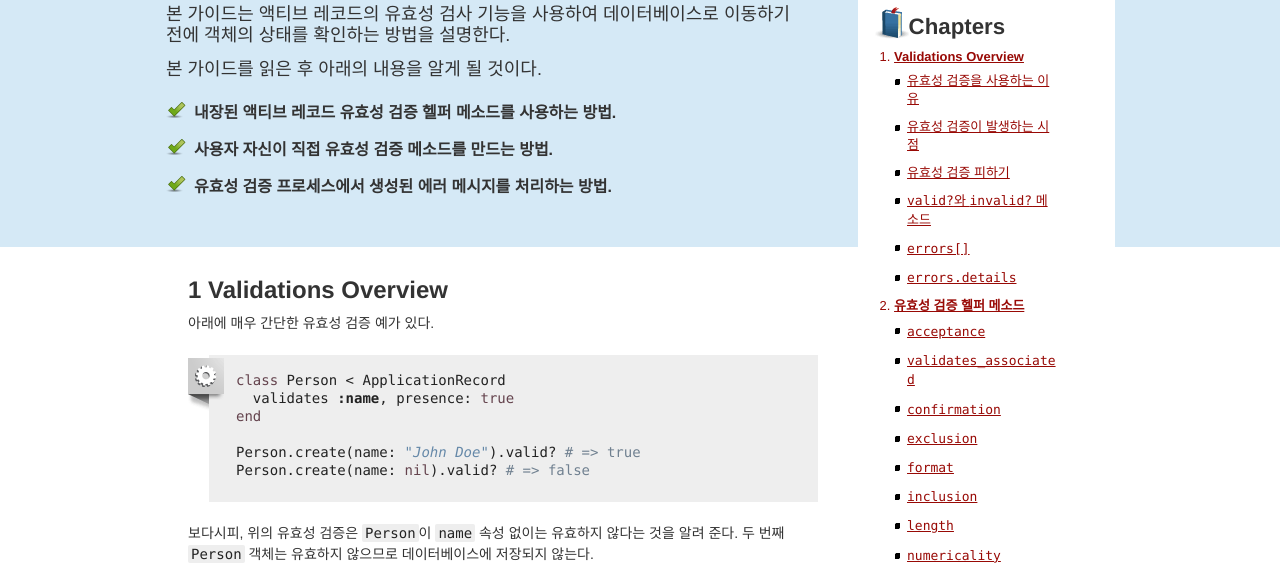
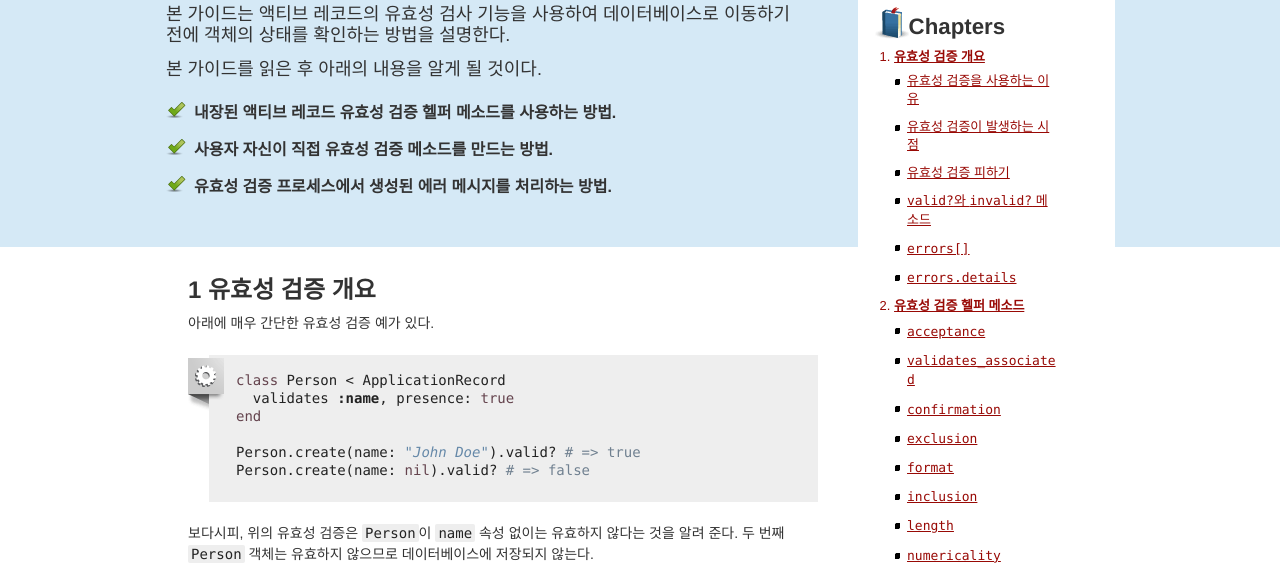
Before and after one commit to rorlakr/rails-guides-html, a plain HTML site: page active_record_validations.html in a window 1280 px wide. Shown: the part 229-800 px from the top of the page. Drawn offline with Linux system fonts and the light colour scheme.

Commit message:
updated index.html

```diff
--- a/active_record_validations.html
+++ b/active_record_validations.html
@@ -220,7 +220,7 @@
           <h3 class="chapter"><img src="images/chapters_icon.gif" alt="" />Chapters</h3>
           <ol class="chapters">
 <li>
-<a href="#validations-overview">Validations Overview</a>
+<a href="#validations-overview">유효성 검증 개요</a>
 
 <ul>
 <li><a href="#why-use-validations?">유효성 검증을 사용하는 이유</a></li>
@@ -303,7 +303,7 @@
   <div id="container">
     <div class="wrapper">
       <div id="mainCol">
-        <h3 id="validations-overview"><a class="anchorlink" href="#validations-overview">1 Validations Overview</a></h3><p>아래에 매우 간단한 유효성 검증 예가 있다.</p><div class="code_container">
+        <h3 id="validations-overview"><a class="anchorlink" href="#validations-overview">1 유효성 검증 개요</a></h3><p>아래에 매우 간단한 유효성 검증 예가 있다.</p><div class="code_container">
 <pre class="brush: ruby; gutter: false; toolbar: false">
 class Person &lt; ApplicationRecord
   validates :name, presence: true
```
Also changed, not shown: index.html (+1 -1 lines), v6.0/active_record_validations.html (+2 -2 lines), v6.0/index.html (+1 -1 lines).
